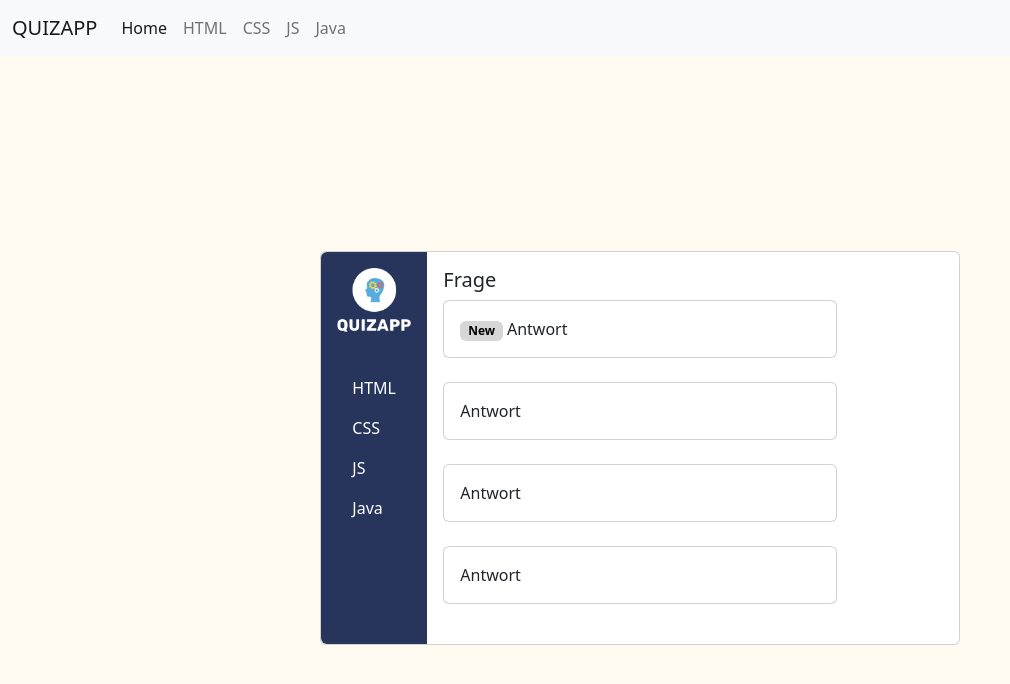
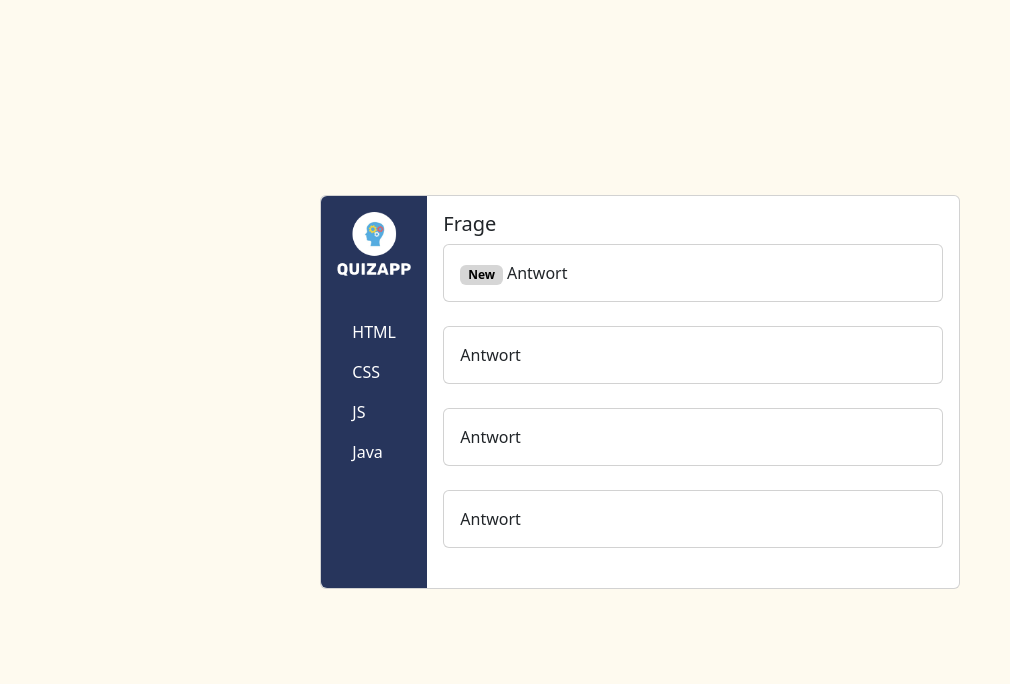
Before and after one commit to JohannesSpringer/QuizApp, a website: page index.html in a window 1280 px wide. Shown: the whole page, without its empty margins (0-1010 px from the left). Drawn offline with nearby package versions, Linux system fonts and the light colour scheme.

Commit message:
update width card-body

```diff
--- a/index.html
+++ b/index.html
@@ -15,26 +15,6 @@
 </head>
 
 <body>
-  <nav class="navbar navbar-expand-lg bg-light">
-    <div class="container-fluid">
-      <a class="navbar-brand" href="#">QUIZAPP</a>
-      <button class="navbar-toggler" type="button" data-bs-toggle="collapse" data-bs-target="#navbarNavAltMarkup"
-        aria-controls="navbarNavAltMarkup" aria-expanded="false" aria-label="Toggle navigation">
-        <span class="navbar-toggler-icon"></span>
-      </button>
-      <div class="collapse navbar-collapse" id="navbarNavAltMarkup">
-        <div class="navbar-nav">
-          <a class="nav-link active" aria-current="page" href="#">Home</a>
-          <a class="nav-link" href="#">HTML</a>
-          <a class="nav-link" href="#">CSS</a>
-          <a class="nav-link" href="#">JS</a>
-          <a class="nav-link" href="#">Java</a>
-          <!-- <a class="nav-link disabled">Disabled</a> -->
-        </div>
-      </div>
-    </div>
-  </nav>
-
   <div class="container">
     <div class="card quiz-card mb-3">
       <div class="row g-0">
@@ -55,7 +35,7 @@
             </li>
           </ul>
         </div>
-        <div class="col-md-8">
+        <div class="col-md-10">
           <div class="card-body">
             <h5 class="card-title">Frage</h5>
 
```
